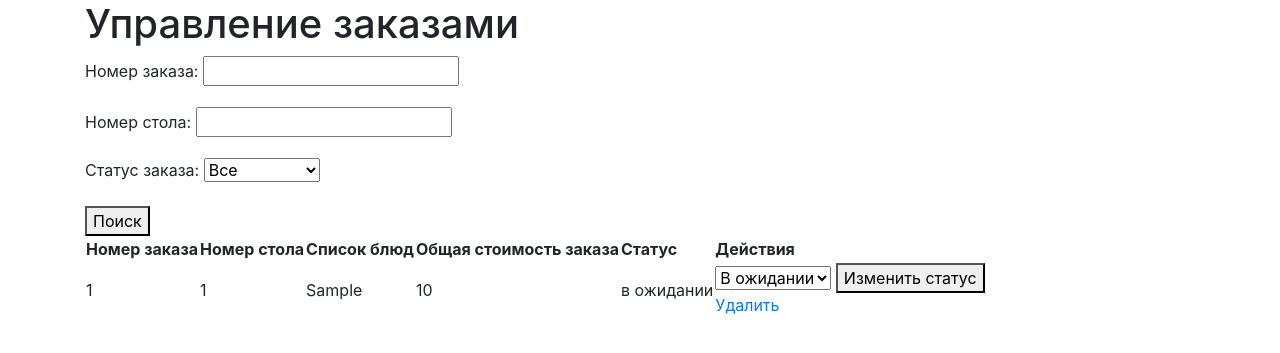
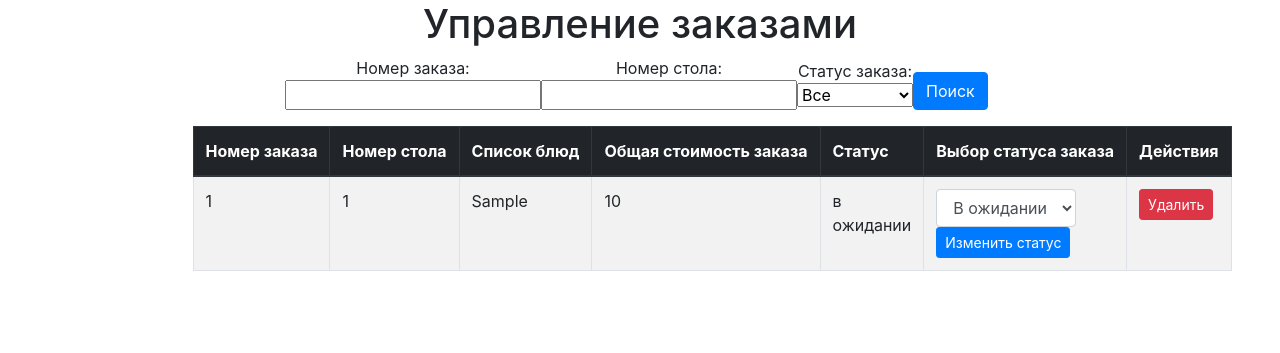
Before and after one commit to maxkeymax/CafeManager, a Django app: page /order/management/ in a window 1280 px wide. Shown: the part 56-409 px from the top of the page. Run offline with Django 4.2, Linux system fonts and the light colour scheme; tables that the repository leaves empty hold one stand-in row (values such as "Sample post"); some libraries are stand-ins or nearby versions.

Commit message:
Add Bootstrap styles to templates add_order.html, orders_management.html

```diff
--- a/cafemanager/templates/order/orders_management.html
+++ b/cafemanager/templates/order/orders_management.html
@@ -1,20 +1,28 @@
 {% extends 'base.html' %}
 
 {% block content %}
-  <h1>Управление заказами</h1>
-  <form method="get">
+  <h1 class="text-center">Управление заказами</h1>
+  <div class="container">
+    <div class="row justify-content-center">
+      <div class="col-md-8">
+        <form method="get" class="form-inline">
           {{ form.as_p }}
-    <button type="submit">Поиск</button>
+          <button type="submit" class="btn btn-primary">Поиск</button>
         </form>
-  <table>
-    <thead>
+      </div>
+    </div>
+    <div class="row justify-content-center">
+      <div class="col-md-10">
+        <table class="table table-striped table-bordered">
+          <thead class="thead-dark">
             <tr>
-        <th>Номер заказа</th>
-        <th>Номер стола</th>
-        <th>Список блюд</th>
-        <th>Общая стоимость заказа</th>
-        <th>Статус</th>
-        <th>Действия</th>
+              <th style="white-space: nowrap;">Номер заказа</th>
+              <th style="white-space: nowrap;">Номер стола</th>
+              <th style="white-space: nowrap;">Список блюд</th>
+              <th style="white-space: nowrap;">Общая стоимость заказа</th>
+              <th style="white-space: nowrap;">Статус</th>
+              <th style="white-space: nowrap;">Выбор статуса заказа</th>
+              <th style="white-space: nowrap;">Действия</th>
             </tr>
           </thead>
           <tbody>
@@ -26,20 +34,25 @@
               <td>{{ order.total_price }}</td>
               <td>{{ order.status }}</td>
               <td>
-          <form method="post">
+                <form method="post" class="form-inline">
                   {% csrf_token %}
-            <select name="status">
+                  <select name="status" class="form-control">
                     {% for status, label in STATUS_CHOISES %}
                       <option value="{{ status }}" {% if order.status == status %}selected{% endif %}>{{ label }}</option>
                     {% endfor %}
                   </select>
                   <input type="hidden" name="table_number" value="{{ order.table_number }}">
-            <button type="submit">Изменить статус</button>
+                  <button type="submit" class="btn btn-sm btn-primary">Изменить статус</button>
                 </form>
-          <a href="{% url 'delete_order' order.pk %}">Удалить</a>
+              </td>
+              <td>
+                <a href="{% url 'delete_order' order.pk %}" class="btn btn-sm btn-danger">Удалить</a>
               </td>
             </tr>
             {% endfor %}
           </tbody>
         </table>
+      </div>
+    </div>
+  </div>
 {% endblock %}
```
Also changed, not shown: cafemanager/templates/order/add_order.html (+12 -6 lines). Lines whose indentation alone changed are shown as unchanged.
